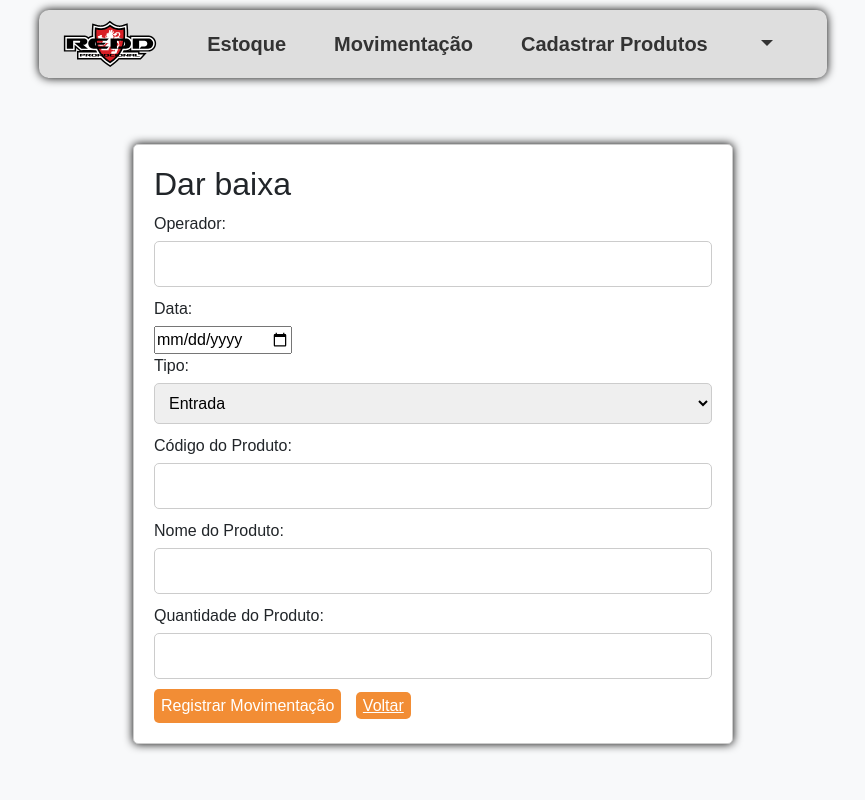
After one commit to felipe-zanata/erp-redd, a Django app: page /dar_baixa/ in a window 1280 px wide. The commit adds this page. Shown: the whole page, without its empty margins (207-1072 px from the left). Run offline with Django 4.2, Linux system fonts and the light colour scheme; some libraries are stand-ins or nearby versions.

Commit message:
Adicionado: Pag movimentacao e dar baixa

```diff
--- /dev/null
+++ b/app_cad_usuarios/static/css/dar_baixa.css
@@ -0,0 +1,55 @@
+/* Forma da tela dar baixa */
+.container {
+    max-width: 600px;
+    margin: auto;
+    padding: 20px;
+    background-color: #ffffff;
+    border: 1px solid #ccc;
+    border-radius: 5px;
+    box-shadow: 0 0 10px rgba(0, 0, 0, 0.995);
+}
+
+label {
+    display: block;
+    margin-bottom: 5px;
+}
+
+/* Inputs */
+input[type="text"], select, input[type="number"] {
+    width: 100%;
+    padding: 10px;
+    border: 1px solid #ccc;
+    border-radius: 5px;
+    margin-bottom: 10px;
+}
+
+/* Botao registrar mov */
+button {
+    padding: 5px 7px;
+    background-color: #f28d35;
+    color: #fff;
+    border: none;
+    border-radius: 5px;
+    cursor: pointer;
+}
+
+/* Botao registrar mov */
+button:hover {
+    background-color: #f66f00;
+}
+
+/* Botao voltar */
+.button {
+    margin-left: 10px;
+    padding: 5px 7px;
+    background-color: #f28d35;
+    color: #fff;
+    border: none;
+    border-radius: 5px;
+    cursor: pointer;
+}
+
+/* Botao voltar */
+.button:hover {
+    background-color: #f66f00;
+}
--- a/app_cad_usuarios/static/css/prodcadastrados.css
+++ b/app_cad_usuarios/static/css/prodcadastrados.css
@@ -111,6 +111,7 @@
   position: 5px;
 }
 
+
 /* Parece que estende a borda do lista de prod cadastrados */
 table {
   border-collapse: collapse;
--- a/app_cad_usuarios/templates/base/base.html
+++ b/app_cad_usuarios/templates/base/base.html
@@ -18,6 +18,7 @@
       <!-- <a class="navbar-brand nav-link" href="/inicio/">Inicio</a> -->
       <img src="../static/redd.svg" alt="Logo">
       <a class="navbar-brand nav-link" href="/produtos/">Estoque</a>
+      <a class="navbar-brand nav-link" href="/movimentacao/">Movimentação</a>
       <a class="navbar-brand nav-link" href="/cadastrar/">Cadastrar Produtos</a>
       <!-- <span class="navbar-brand nav-link">Olá, {{ user.username }}</span>
       <a class="navbar-brand nav-link" href="/login/">Sair</a> -->
--- /dev/null
+++ b/app_cad_usuarios/templates/produto/dar_baixa.html
@@ -0,0 +1,46 @@
+{% extends 'base/base.html' %}
+{%  block conteudo %}
+
+<!DOCTYPE html>
+<html>
+<head>
+
+    <title>Tela de Movimentações</title>
+    {% load static %}
+    <link href="{% static '../static/css/dar_baixa.css' %}" rel="stylesheet">
+
+</head>
+<body>
+    <div class="container">
+        <h2>Dar baixa</h2>
+        <form>
+            <label for="operador">Operador:</label>
+            <input type="text" id="operador" name="operador" required>
+
+            <label for="data">Data:</label>
+            <input type="date" id="data" name="data" required>
+
+            <label for="tipo">Tipo:</label>
+            <select id="tipo" name="tipo">
+                <option value="entrada">Entrada</option>
+                <option value="saida">Saída</option>
+            </select>
+
+            <label for="codigo-produto">Código do Produto:</label>
+            <input type="text" id="codigo-produto" name="codigo-produto" required>
+
+            <label for="nome-produto">Nome do Produto:</label>
+            <input type="text" id="nome-produto" name="nome-produto" required>
+
+            <label for="qtidade-produto">Quantidade do Produto:</label>
+            <input type="number" id="qtidade-produto" name="qtidade-produto" required>
+
+            <button type="submit">Registrar Movimentação</button>
+
+            <a class="button" href="/produtos/">Voltar</a>
+        </form>
+    </div>
+</body>
+</html>
+
+{% endblock %}
--- a/app_cad_usuarios/templates/produto/prodcadastrados.html
+++ b/app_cad_usuarios/templates/produto/prodcadastrados.html
@@ -49,6 +49,7 @@
             <th>Observação</th>
             <th>Editar</th>
             <th>Excluir</th>
+            <th>Dar Baixa</th>
           </tr>
         </thead>
         <!-- Loop para exibir os registros do banco de dados -->
@@ -65,6 +66,9 @@
             <td>
               <button class="delete-button" onclick="confirmDelete()"></button>
             </td>
+            <td>
+              <a class="baixa-button" href="/dar_baixa/">Dar Baixa</a>
+          </td>
           </tr>
           {% endfor %}
         </tbody>
--- a/app_cad_usuarios/views.py
+++ b/app_cad_usuarios/views.py
@@ -70,6 +70,12 @@ def gerenciar(request):
 def editar_user(request):
     return render(request, 'adm/editar_remover_user.html')
 
+def movimentacao(request):
+    return render(request, 'produto/movimentacao.html')
+
+def dar_baixa(request):
+    return render(request, 'produto/dar_baixa.html')
+
 # def login(request):
 #     # Verificação de usuário e senha pré-definidos
 #     usuario_predefinido = 'geoteste'
--- a/erp_projeto/urls.py
+++ b/erp_projeto/urls.py
@@ -16,5 +16,7 @@ urlpatterns = [
     path('criar_user/', views.criar_user, name='criar_usuario'),
     path('adm/', views.gerenciar, name='gerenciar'),
     path('editar_user/', views.editar_user, name='editar_user'),
+    path('movimentacao/', views.movimentacao, name='movimentacao'),
+    path('dar_baixa/', views.dar_baixa, name='baixa'),
     path('admin/', admin.site.urls),
 ]
```
Also changed, not shown: app_cad_usuarios/static/css/movs.css (added, +44 -0 lines), app_cad_usuarios/templates/produto/movimentacao.html (added, +47 -0 lines).
